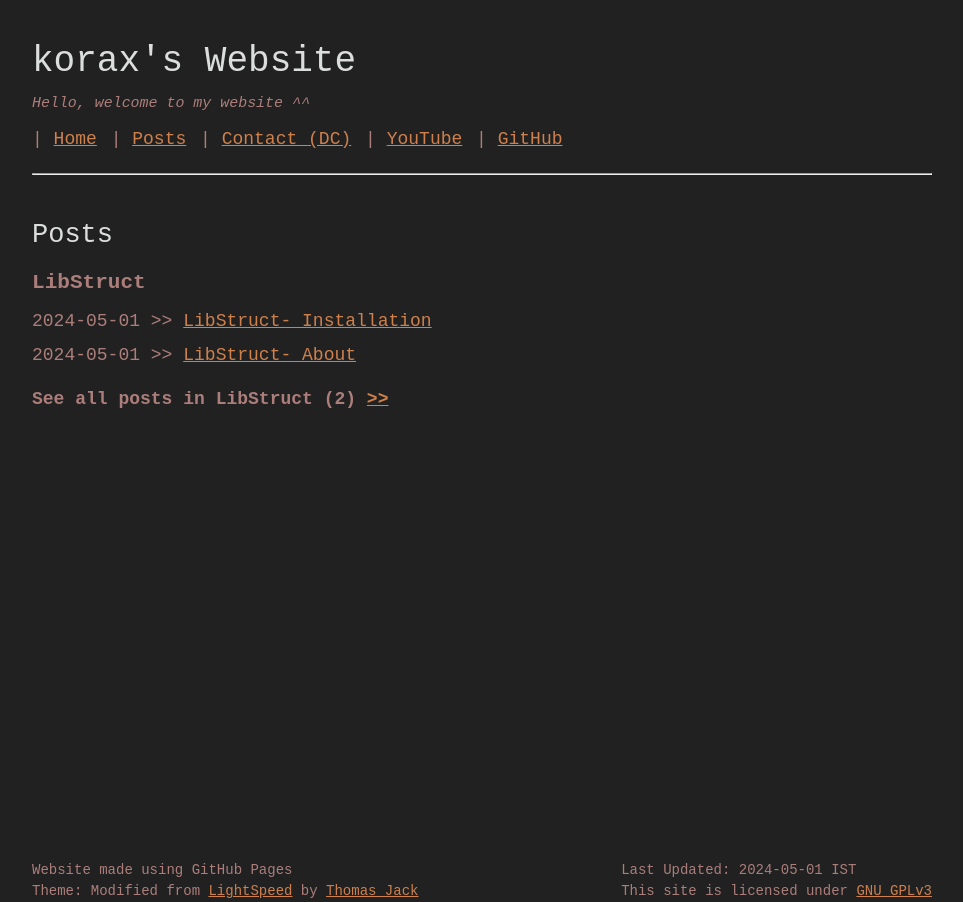
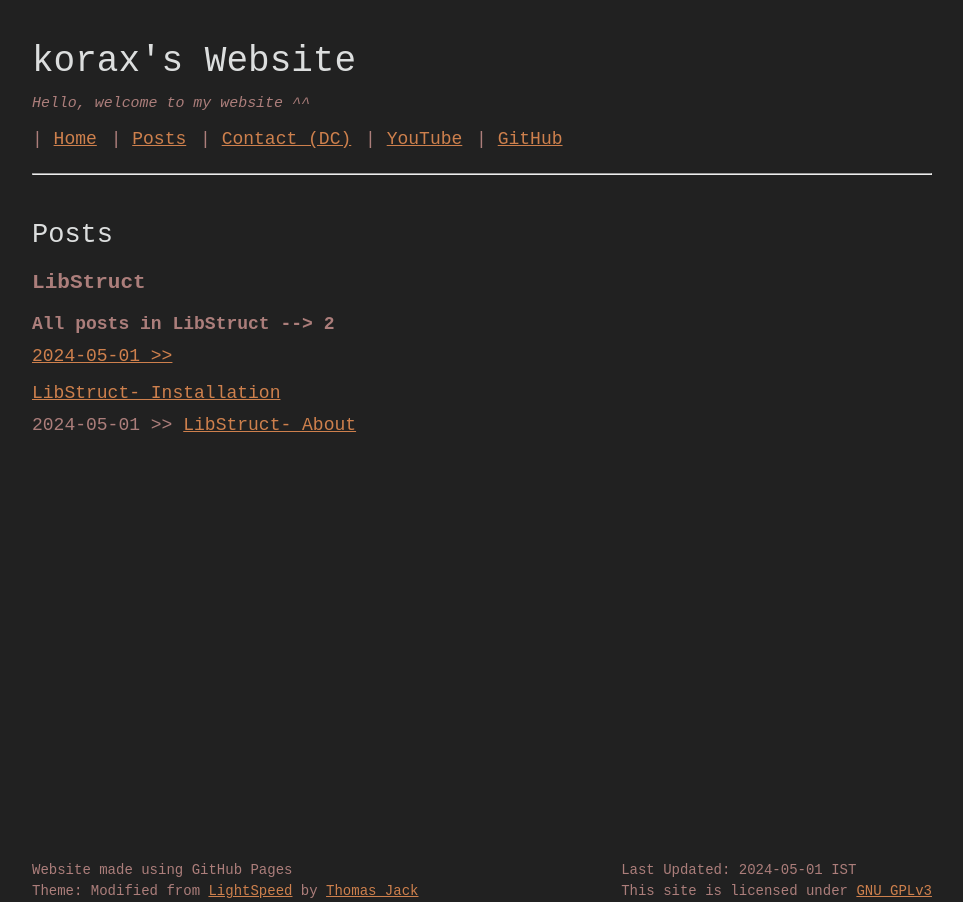
Before and after one commit to koraxial/koraxial.github.io, a Jekyll site: the page built from posts/index.html, in a window 1280 px wide. Shown: the whole page, without its empty margins (158-1121 px from the left). Built offline with Jekyll 4.4.1, drawn with Linux system fonts in a browser that asks for light colours.

Commit message:
Update index.html

```diff
--- a/posts/index.html
+++ b/posts/index.html
@@ -6,10 +6,11 @@
 <h2>Posts</h2>
 {% for category in site.categories %}
     <h3 class="category-header"><b>{{category | first}}</b></h3>
-        {% for post in category[1] limit:2 %}
+    <h4>All posts in {{category | first}} --> {{category[1] | size}} <a href="/{{category | first | downcase }}/"</a></h4>
+        {% for post in category[1] limit:100 %}
         <span class="post-item">{{ post.date | date: '%Y-%m-%d' }} >> <a href="{{ post.url }}">{{ post.title }}</a></span>
         {% endfor %}
 <div class="category-all-nav">
-    <h4>See all posts in {{category | first}} ({{category[1] | size}}) <a href="/{{category | first | downcase }}/">&gt;&gt;</a></h4>
+
 </div>
 {% endfor %}
```
